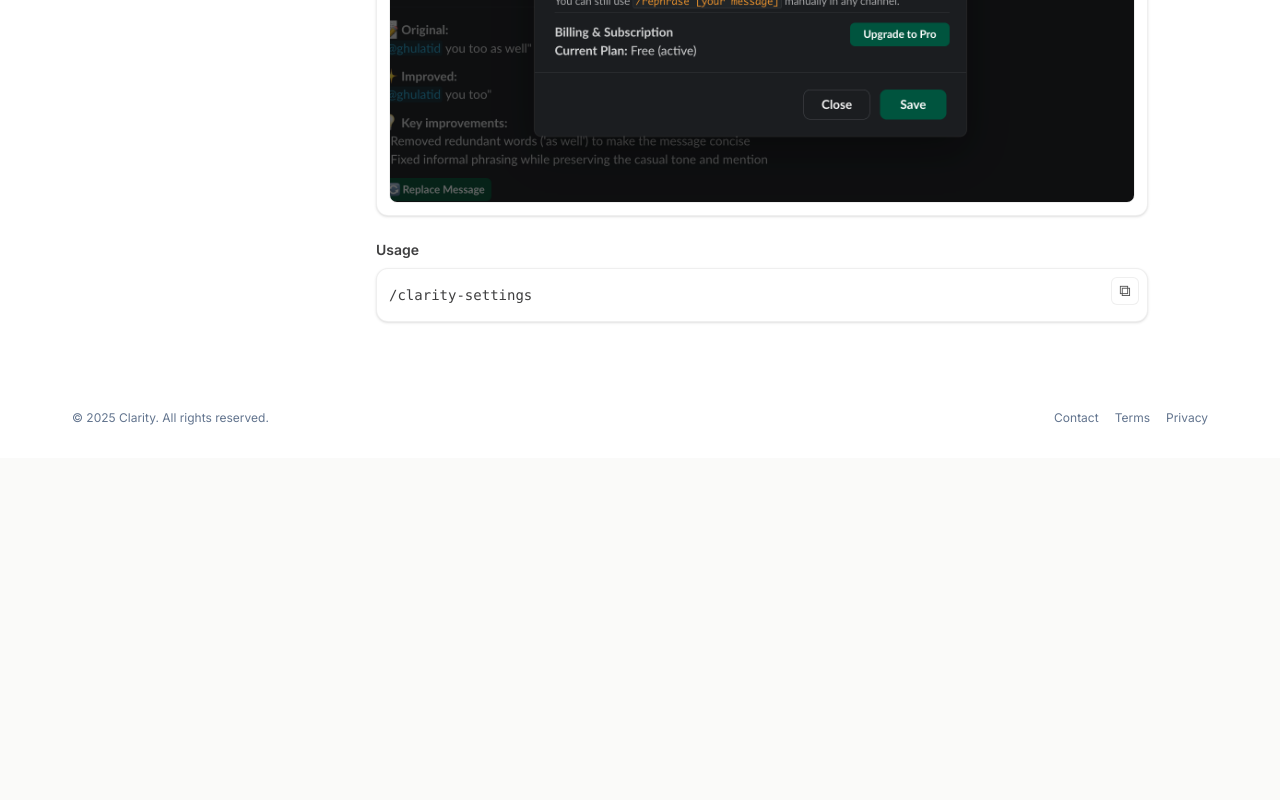
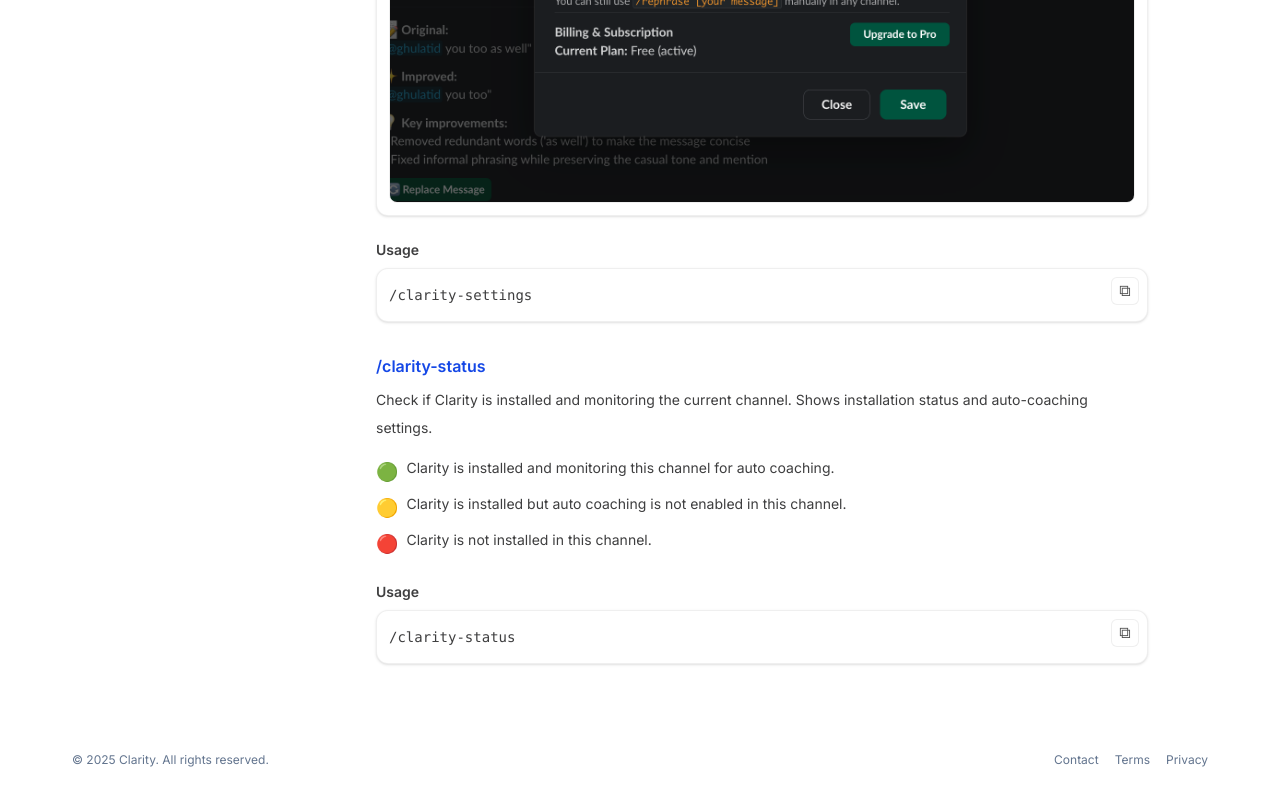
Before and after one commit to deveshXm/clarity, a Next.js app: page /docs/commands in a window 1280 px wide. Shown: the part 1789-2589 px from the top of the page. Before the commit the page ends 2247 px from the top, so only its background shows below. Built offline with nearby package versions, Linux system fonts and the light colour scheme; no server answers.

Commit message:
added clariy-status in docs

```diff
--- a/src/app/docs/commands/page.tsx
+++ b/src/app/docs/commands/page.tsx
@@ -37,6 +37,25 @@
           </div>
           <CodeBlock label="Usage" code={'/clarity-settings'} />
         </div>
+        <div>
+          <div className="mb-2 text-base font-semibold text-blue-700">/clarity-status</div>
+          <p className="mb-4 text-sm leading-loose text-[#3e3e3f]">Check if Clarity is installed and monitoring the current channel. Shows installation status and auto-coaching settings.</p>
+          <div className="mb-4 space-y-2">
+            <div className="flex items-start gap-2">
+              <span className="text-lg">🟢</span>
+              <span className="text-sm text-[#3e3e3f]">Clarity is installed and monitoring this channel for auto coaching.</span>
+            </div>
+            <div className="flex items-start gap-2">
+              <span className="text-lg">🟡</span>
+              <span className="text-sm text-[#3e3e3f]">Clarity is installed but auto coaching is not enabled in this channel.</span>
+            </div>
+            <div className="flex items-start gap-2">
+              <span className="text-lg">🔴</span>
+              <span className="text-sm text-[#3e3e3f]">Clarity is not installed in this channel.</span>
+            </div>
+          </div>
+          <CodeBlock label="Usage" code={'/clarity-status'} />
+        </div>
       </div>
     </main>
   );
```
